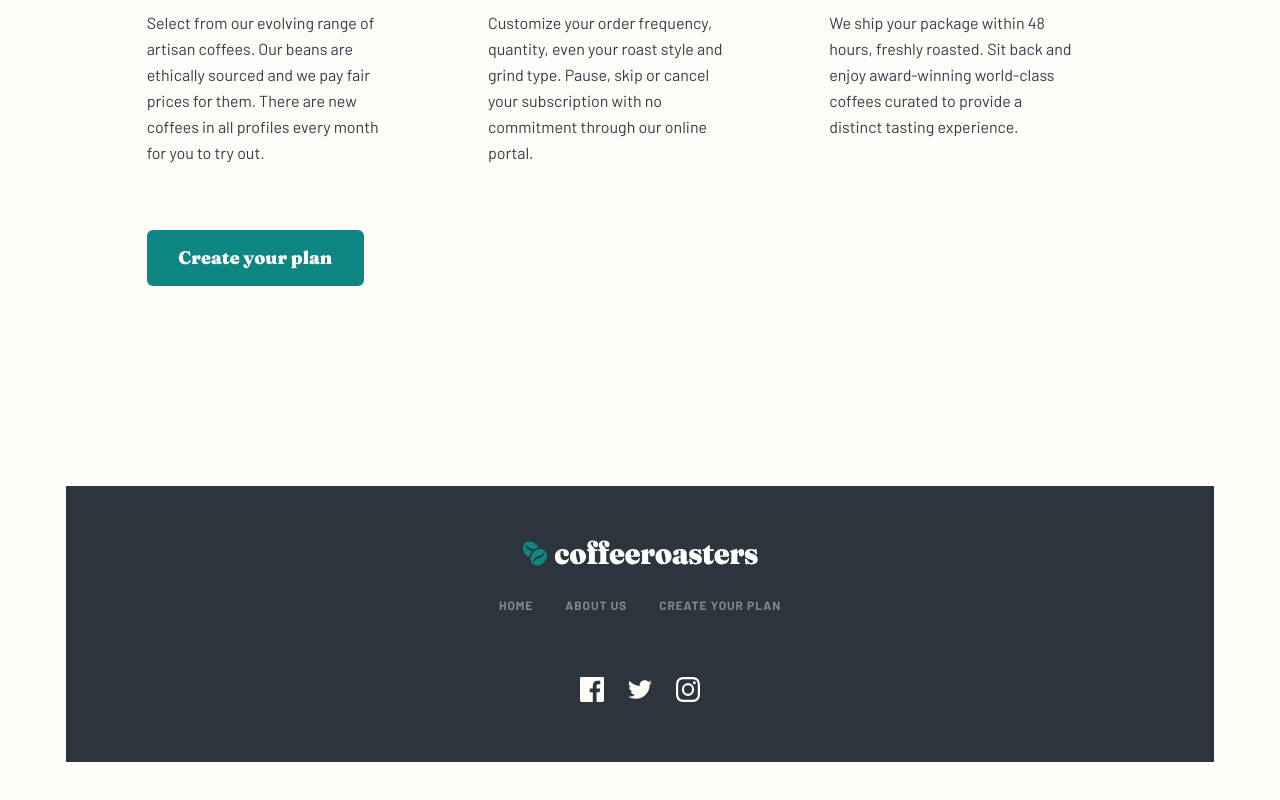
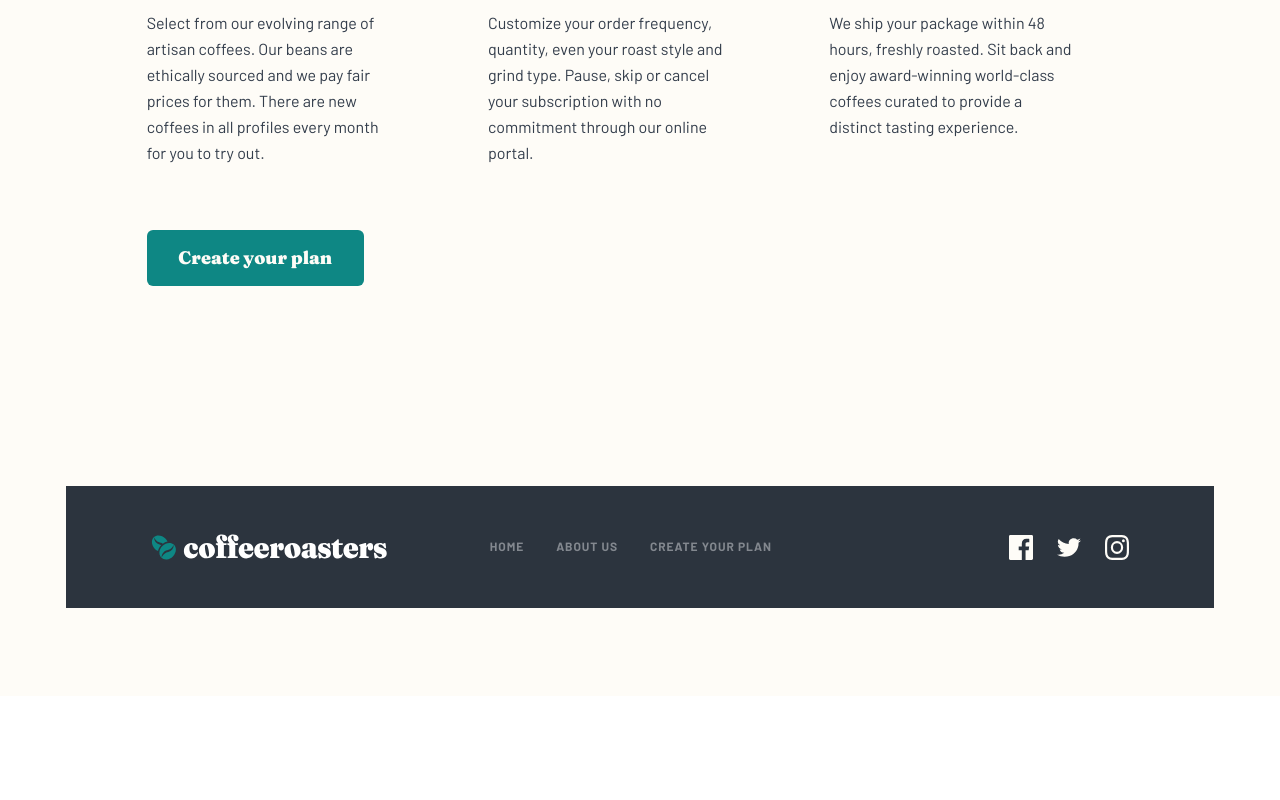
Before and after one commit to stephjoseph/coffeeroasters-subscription-site, a Next.js app: page / in a window 1280 px wide. Shown: the part 2748-3548 px from the top of the page. After the commit the page ends 3444 px from the top, so only its background shows below. Built offline with nearby package versions, Linux system fonts and the light colour scheme.

Commit message:
Update Footer.js

```diff
--- a/components/Footer.js
+++ b/components/Footer.js
@@ -3,9 +3,9 @@ import Image from 'next/image';
 
 const Footer = () => {
   return (
-    <footer className='mb-[4.5rem] flex w-[87.2%] flex-col items-center gap-12 bg-[#2C343E] py-[3.5rem] md:w-[89.71%] md:gap-0 md:py-[3.375rem]'>
+    <footer className='mb-[4.5rem] flex w-[87.2%] flex-col items-center gap-12 bg-[#2C343E] py-[3.5rem] md:w-[89.71%] md:gap-0 md:py-[3.375rem] xl:mb-[5.5rem] xl:flex-row xl:items-center xl:py-12 xl:px-[5.313rem]'>
       <Link href='/'>
-        <a className='relative h-[1.438rem] w-[13.563rem] md:mb-8 md:h-[1.625rem] md:w-[14.75rem]'>
+        <a className='relative h-[1.438rem] w-[13.563rem] md:mb-8 md:h-[1.625rem] md:w-[14.75rem] xl:mr-[6.438rem] xl:mb-0'>
           <Image
             layout='fill'
             objectFit='cover'
@@ -16,7 +16,7 @@ const Footer = () => {
       </Link>
       <nav
         id='footer-nav'
-        className='font-footer flex flex-col items-center gap-6 md:mb-16 md:flex-row md:gap-8'
+        className='font-footer flex flex-col items-center gap-6 md:mb-16 md:flex-row md:gap-8 xl:mb-0'
       >
         <Link href='/'>
           <a>Home</a>
@@ -28,9 +28,9 @@ const Footer = () => {
           <a>Create Your Plan</a>
         </Link>
       </nav>
-      <div className='flex items-center gap-6'>
+      <div className='flex items-center gap-6 xl:ml-auto'>
         <Link href='/'>
-          <a>
+          <a className='flex items-center justify-center'>
             <Image
               width={24}
               height={25}
@@ -40,7 +40,7 @@ const Footer = () => {
           </a>
         </Link>
         <Link href='/'>
-          <a>
+          <a className='flex items-center justify-center'>
             <Image
               width={24}
               height={19.5}
@@ -50,7 +50,7 @@ const Footer = () => {
           </a>
         </Link>
         <Link href='/'>
-          <a>
+          <a className='flex items-center justify-center'>
             <Image
               width={24}
               height={25}
```
